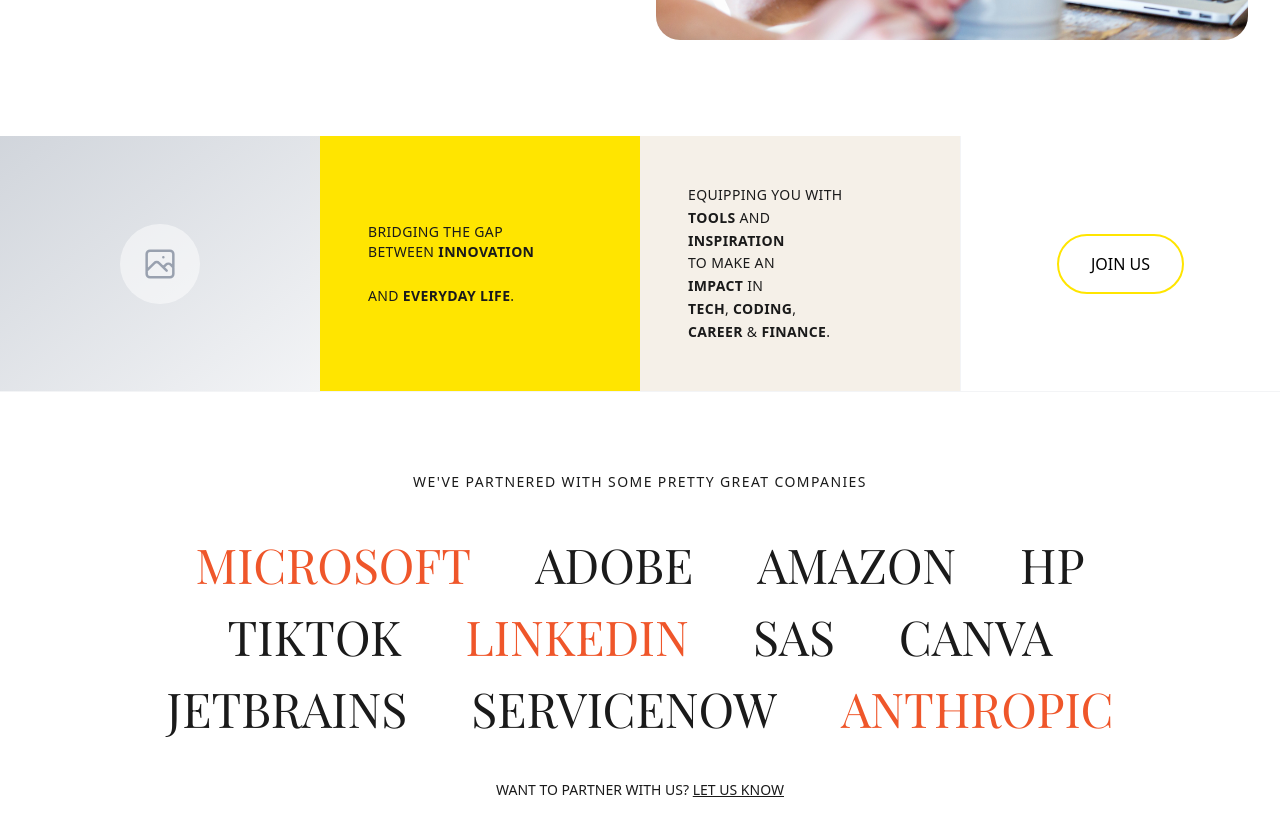
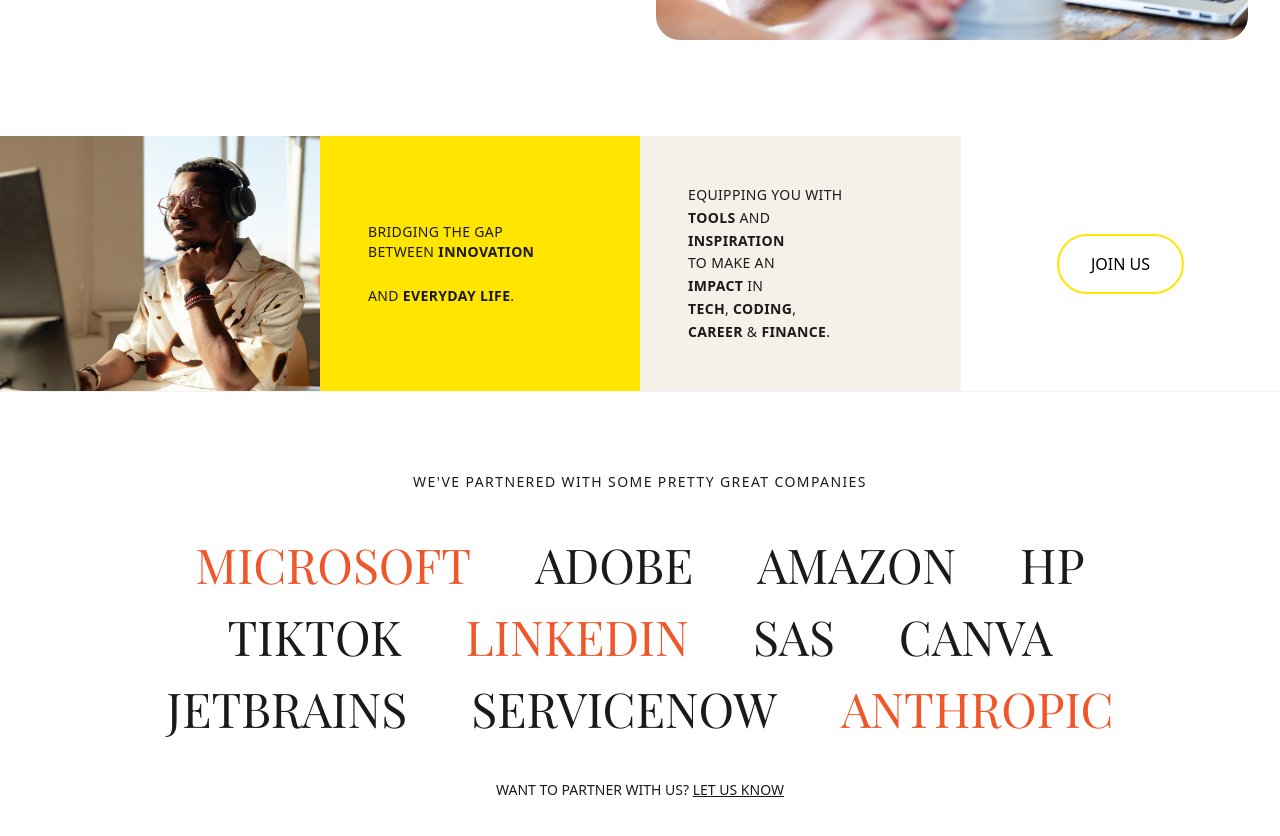
Before and after one commit to nayaunity/bfewebsite, a Next.js app: page / in a window 1280 px wide. Shown: the part 860-1696 px from the top of the page. Built offline with nearby package versions, Linux system fonts and the light colour scheme; no server answers; a web font is replaced by a local one.

Commit message:
Add image to About section
Co-Authored-By: Claude Opus 4.5 <noreply@anthropic.com>

```diff
--- a/src/components/About.tsx
+++ b/src/components/About.tsx
@@ -1,4 +1,5 @@
 import Link from "next/link";
+import Image from "next/image";
 
 export default function About() {
   return (
@@ -7,13 +8,12 @@ export default function About() {
       <div className="grid grid-cols-1 md:grid-cols-4">
         {/* Image Block */}
         <div className="aspect-square md:aspect-auto bg-gray-200 relative overflow-hidden">
-          <div className="absolute inset-0 bg-gradient-to-br from-gray-300 to-gray-100 flex items-center justify-center">
-            <div className="w-20 h-20 rounded-full bg-white/50 flex items-center justify-center">
-              <svg className="w-10 h-10 text-gray-400" fill="none" stroke="currentColor" viewBox="0 0 24 24">
-                <path strokeLinecap="round" strokeLinejoin="round" strokeWidth={1.5} d="M4 16l4.586-4.586a2 2 0 012.828 0L16 16m-2-2l1.586-1.586a2 2 0 012.828 0L20 14m-6-6h.01M6 20h12a2 2 0 002-2V6a2 2 0 00-2-2H6a2 2 0 00-2 2v12a2 2 0 002 2z" />
-              </svg>
-            </div>
-          </div>
+          <Image
+            src="/images/bfeimage2.png"
+            alt="Person working at computer with headphones"
+            fill
+            className="object-cover"
+          />
         </div>
 
         {/* Yellow Block */}
```
Also changed, not shown: public/images/bfeimage2.png (added).
